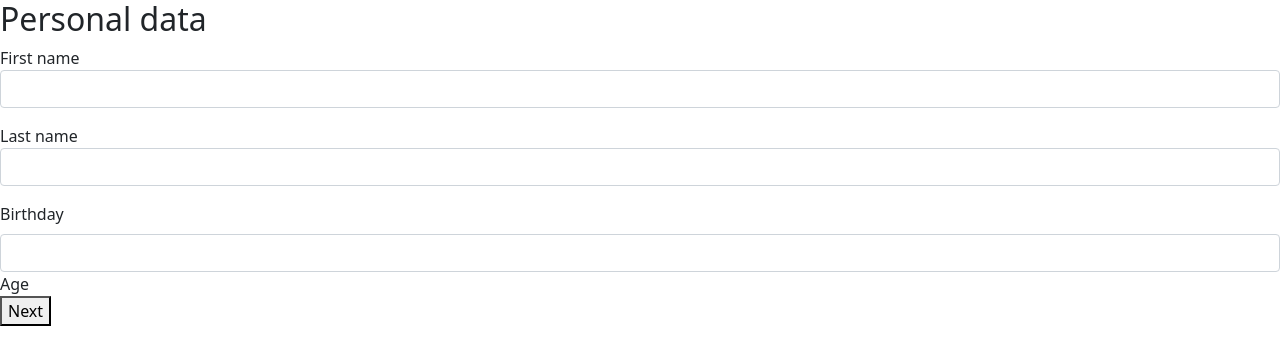
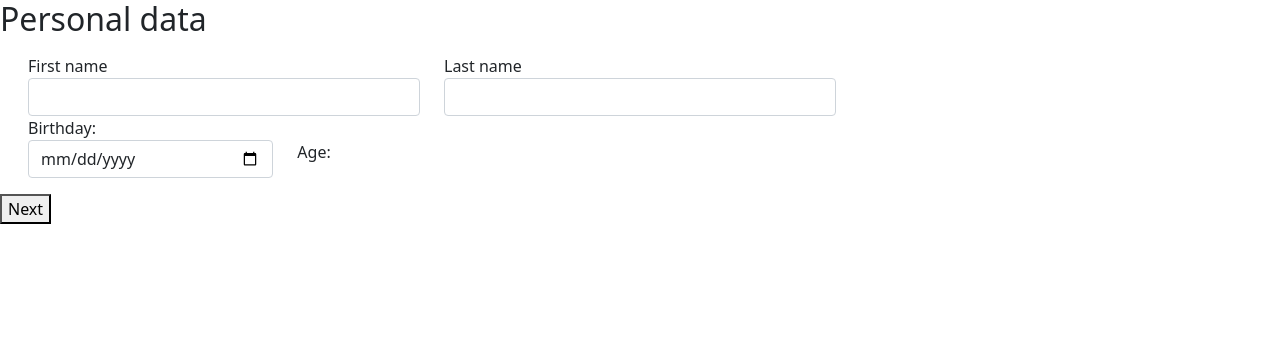
Before and after one commit to DavidLlobet/W04CH04-David-Llobet, a React (Create React App) app: page / in a window 1280 px wide. Shown: the top 364 px of the page. Built offline with nearby package versions, Linux system fonts and the light colour scheme.

Commit message:
Birthday calendar added

```diff
--- a/src/components/Personal data/Personal data.js
+++ b/src/components/Personal data/Personal data.js
@@ -1,4 +1,3 @@
-import { getByPlaceholderText } from "@testing-library/react";
 import { useContext } from "react";
 import { useState } from "react";
 import Context from "../../context/Context";
@@ -12,39 +11,36 @@ const PersonalData = ({ formName }) => {
    ="personal-data">
       <h2>{formName}</h2>
       <form className
-      ="row g-3 needs-validation" novalidate>
-      <div class="form-group">
+      ="row m-3 needs-validation" novalidate>
+      <div class="col-4">
     <label for="exampleInputEmail1">First name</label>
     <input type="text" class="form-control" id="exampleInputEmail1" aria-describedby="emailHelp" placeholder="" required/>
 
   </div>
 
-       <div class="form-group">
+       <div class="col-4">
     <label for="exampleInputEmail1">Last name</label>
     <input type="text" class="form-control" id="exampleInputEmail2" aria-describedby="emailHelp" placeholder=""  required/>
 
   </div>
 
-            <div className
-            ="row-md-4">
-          <label for="validationCustomUsername" className
-          ="form-label"
-            >Birthday</label
-          >
-          <div className
-          ="input-group has-validation">
+          <div className="col-8">
+            <label htmlFor="birthdate">Birthday:</label>
+            <div className="container row p-0">
+              <div className="col-4">
+                <input
+                  className="form-control"
+                  id="birthdate"
+                  type="date"
+                  name="birthdate"
+                  required
+                  autoComplete="off"
+                />
+              </div>
+                       <div className="col-6">Age: </div>
 
-            <input
-              type="text"
-              className
-              ="form-control"
-              id="validationCustomUsername"
-              aria-describedby="inputGroupPrepend" placeholder=""
-              required
-            />
 
           </div>
-          <div>Age</div>
         </div>
 
       </form>
```
